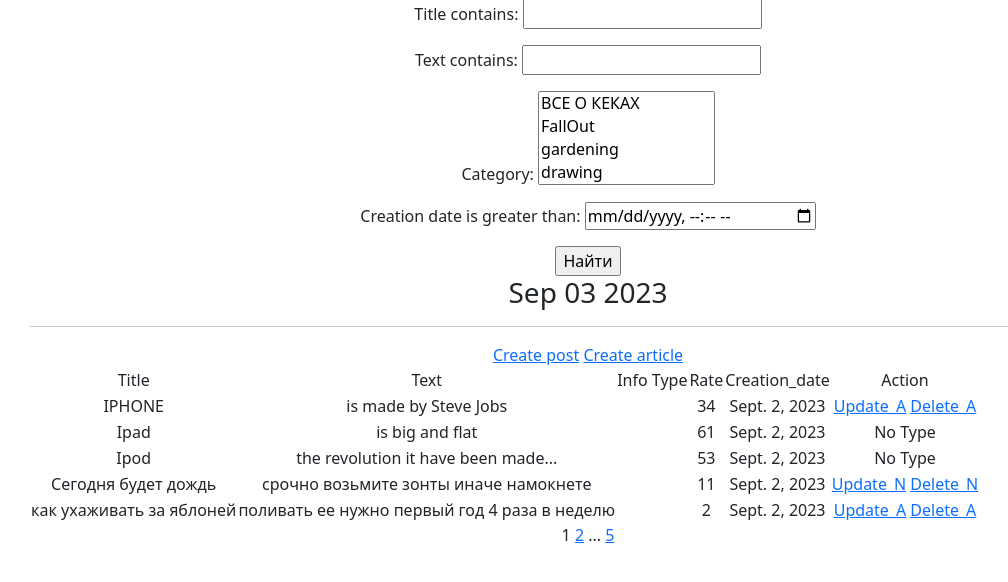
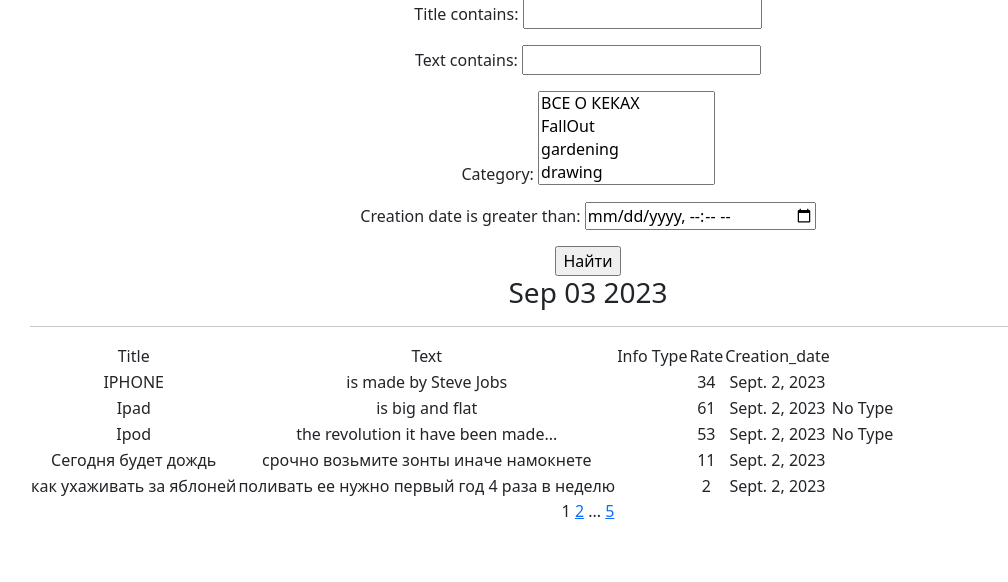
Before and after one commit to VashinaArtem/DjangoProject_D2, a Django app: page /news/ in a window 1280 px wide. Shown: the part 113-695 px from the top of the page, without its empty margins (52-1060 px from the left). Run offline with Django 4.2, Linux system fonts and the light colour scheme; data comes from the database, SQL or seed files in the repository; both versions use the stored data as it was after the commit; some libraries are stand-ins or nearby versions.

Commit message:
for D5 SkillFactory

```diff
--- a/NewsPaper/news/urls.py
+++ b/NewsPaper/news/urls.py
@@ -1,6 +1,6 @@
 from django.urls import path
 from .views import PostsList, PostDetail, NewsPostCreate, ArticlePostCreate, ArticlePostUpdate, NewsPostUpdate, NewsPostDelete, ArticlePostDelete
-
+from .models import *
 
 urlpatterns = [
    path('', PostsList.as_view(), name='post_list'),
@@ -9,8 +9,8 @@ urlpatterns = [
    path('news/create/', NewsPostCreate.as_view(), name='news_post_create'),
    path('articles/create/', ArticlePostCreate.as_view(), name='article_post_create'),
 
-   path('news/<int:pk>/edit/', NewsPostUpdate.as_view(), name='news_post_update'),
-   path('articles/<int:pk>/edit/', ArticlePostUpdate.as_view(), name='article_post_update'),
+   path('news/<int:pk>/edit/', NewsPostUpdate.as_view(model=Post, fields=['title', 'text', 'rate', 'author']), name='news_post_update'),
+   path('articles/<int:pk>/edit/', ArticlePostUpdate.as_view(model=Post, fields=['title', 'text', 'rate', 'author']), name='article_post_update'),
 
    path('news/<int:pk>/delete/', NewsPostDelete.as_view(), name='news_post_delete'),
    path('articles/<int:pk>/delete/', ArticlePostDelete.as_view(), name='article_post_delete'),
--- a/NewsPaper/news/views.py
+++ b/NewsPaper/news/views.py
@@ -37,18 +37,20 @@ class PostDetail(DetailView):
 
 
 
-class NewsPostCreate(CreateView):
+class NewsPostCreate(PermissionRequiredMixin, CreateView):
+    permission_required = ('news.add_post',)
     raise_exception = True
     form_class = PostForm
     model = Post
     template_name = 'news_post_edit.html'
     def form_valid(self, form):
         post = form.save(commit=False)
-        post.info_type = 'NEWS'
+        post.info_type = 'NW'
         return super().form_valid(form)
 
 
-class ArticlePostCreate(CreateView):
+class ArticlePostCreate(PermissionRequiredMixin, CreateView):
+    permission_required = ('news.add_post',)
     raise_exception = True
     form_class = PostForm
     model = Post
@@ -56,7 +58,7 @@ class ArticlePostCreate(CreateView):
 
     def form_valid(self, form):
         post = form.save(commit=False)
-        post.info_type = 'ARTICLE'
+        post.info_type = 'AR'
         return super().form_valid(form)
 
 
@@ -68,7 +70,7 @@ class NewsPostUpdate(PermissionRequiredMixin, UpdateView):
 
     def form_valid(self, form):
         post = form.save(commit=False)
-        post.info_type = 'NEWS'
+        post.info_type = 'NW'
         return super().form_valid(form)
 
 
@@ -80,30 +82,30 @@ class ArticlePostUpdate(PermissionRequiredMixin, UpdateView):
 
     def form_valid(self, form):
         post = form.save(commit=False)
-        post.info_type = 'ARTICLE'
+        post.info_type = 'AR'
         return super().form_valid(form)
 
 
 class NewsPostDelete(PermissionRequiredMixin, DeleteView):
+    permission_required = ('news.delete_post',)
     model = Post
     template_name = 'news_post_delete.html'
     success_url = reverse_lazy('post_list')
-    permission_required = ('news.delete_post',)
     def form_valid(self, form):
         post = form.save(commit=False)
-        post.info_type = 'NEWS'
+        post.info_type = 'NW'
         return super().form_valid(form)
 
 
 
 class ArticlePostDelete(PermissionRequiredMixin, DeleteView):
+    permission_required = ('news.delete_post',)
     model = Post
     template_name = 'article_post_delete.html'
     success_url = reverse_lazy('post_list')
-    permission_required = ('news.delete_post',)
     def form_valid(self, form):
         post = form.save(commit=False)
-        post.info_type = 'ARTICLE'
+        post.info_type = 'AR'
         return super().form_valid(form)
 
 
--- a/NewsPaper/templates/posts.html
+++ b/NewsPaper/templates/posts.html
@@ -18,9 +18,10 @@ Posts
     <h3>{% current_time '%b %d %Y' %}</h3>
     <hr>
 
-
+    {% if perms.news.add_post %}
         <a href="{% url 'news_post_create' %}">Create post</a>
         <a href="{% url 'article_post_create' %}">Create article</a>
+    {% endif %}
 
 
 
@@ -32,7 +33,9 @@ Posts
                 <td>Info Type</td>
                 <td>Rate</td>
                 <td>Creation_date</td>
+                {% if perms.news.change_post or perms.news.delete_post %}
                     <td>Action</td>
+                {% endif %}
             </tr>
 
             {% for post in posts %}
@@ -42,14 +45,25 @@ Posts
                 <td>{{ post.category.theme }}</td>
                 <td>{{ post.rate }}</td>
                 <td>{{ post.creation_date }}</td>
+
                 <td>
 
                     {% if post.info_type == 'NEWS'  %}
+                        {% if perms.news.change_post %}
                             <a href="{% url 'news_post_update' post.id %}">Update_N</a>
+                        {% endif %}
+                        {% if perms.news.delete_post %}
                             <a href="{% url 'news_post_delete' post.id %}">Delete_N</a>
+                        {% endif %}
+
                     {% elif post.info_type == 'ARTICLE'  %}
+                        {% if perms.news.change_post %}
                             <a href="{% url 'article_post_update' post.id %}">Update_A</a>
+                        {% endif %}
+                        {% if perms.news.delete_post %}
                             <a href="{% url 'article_post_delete' post.id %}">Delete_A</a>
+                        {% endif %}
+
                     {% else %}
                         No Type
 
```
Also changed, not shown: NewsPaper/NewsPortal.sqlite3. Lines whose indentation alone changed are shown as unchanged.
